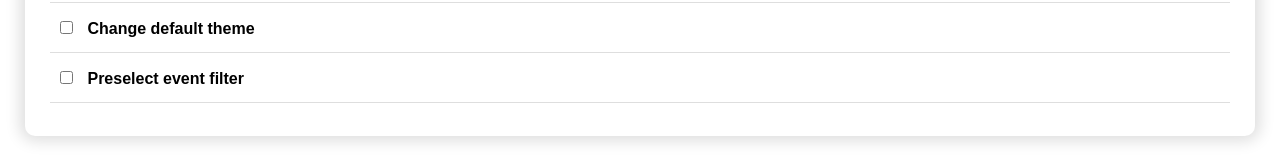
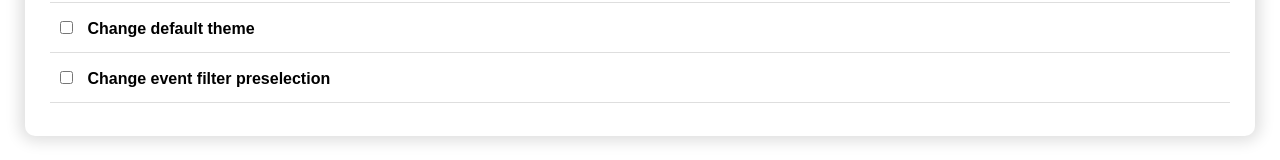
Before and after one commit to johnny-de/AlarmWatcher, a website: page settings.html in a window 1280 px wide. Shown: the part 560-720 px from the top of the page. Drawn offline with Linux system fonts and the light colour scheme; no server answers.

Commit message:
Update settings.html

```diff
--- a/settings.html
+++ b/settings.html
@@ -142,7 +142,7 @@
             <!-- Checklist for hiding events -->
             <label for="change-events" class="settings-label">
                 <input type="checkbox" id="change-events" name="change-events" onclick="toggleOption('hide-events-section')">
-                <b>Preselect event filter</b>
+                <b>Change event filter preselection</b>
             </label>
 
             <!-- Options related to hiding events -->
```
